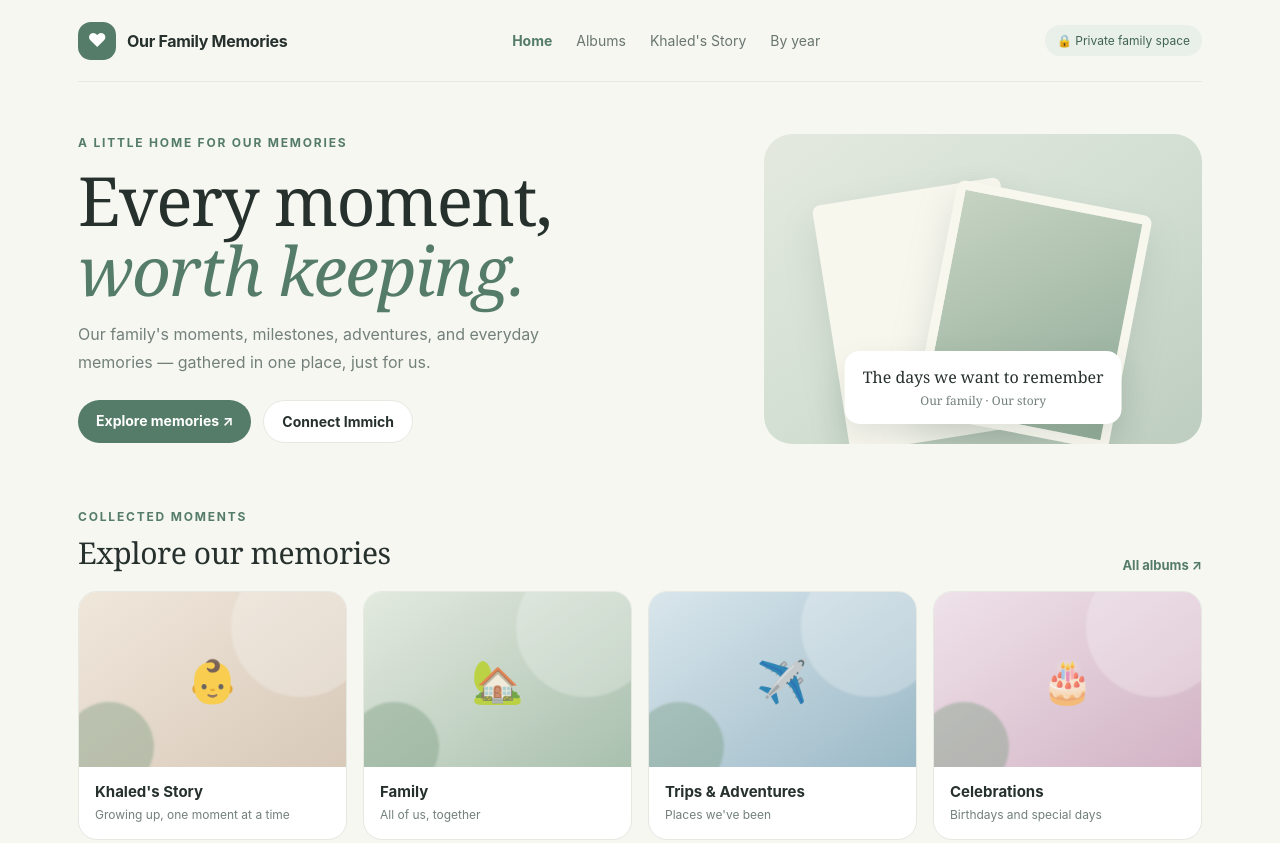
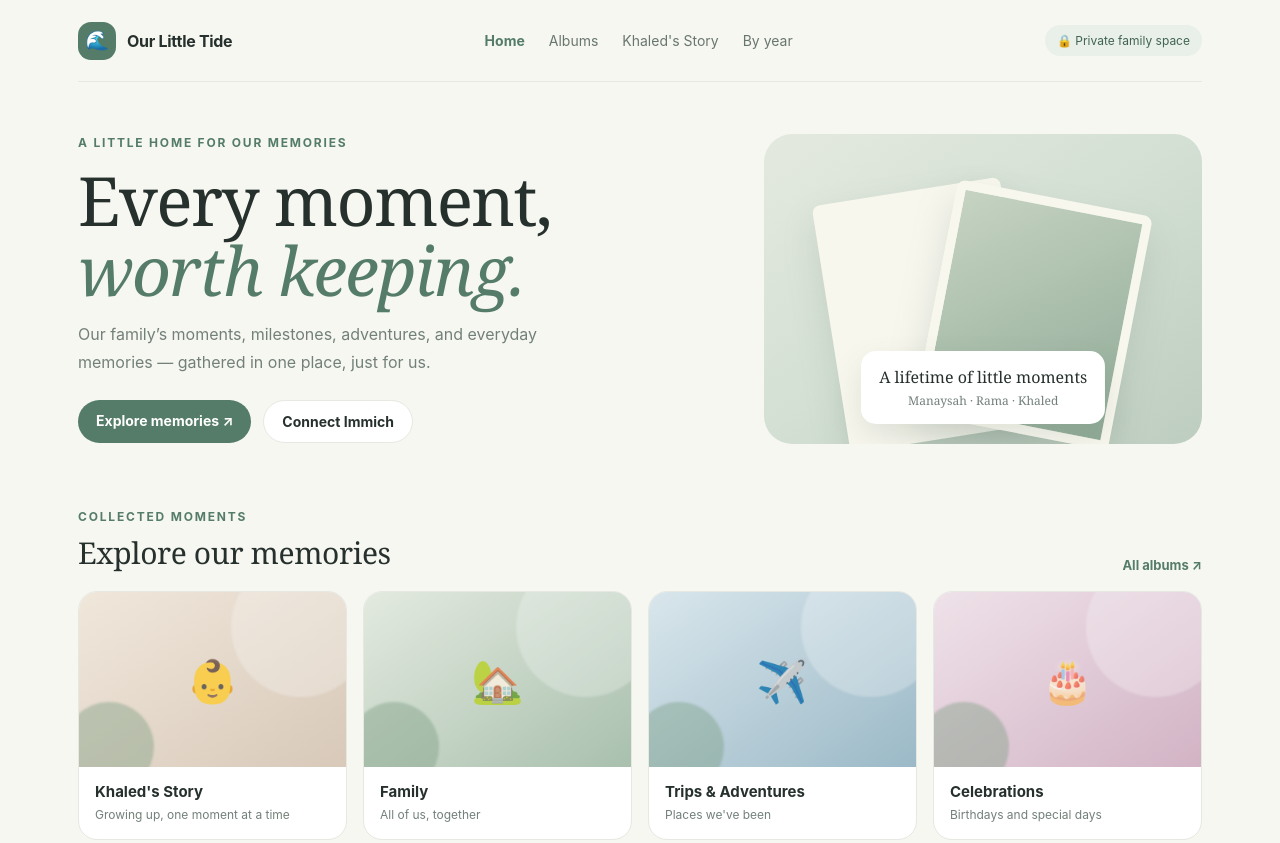
Before and after one commit to manaysah/KhaledApp, a plain HTML site: page index.html in a window 1280 px wide. Shown: the top 843 px of the page. Drawn offline with Linux system fonts and the light colour scheme.

Commit message:
Rebrand family website to Our Little Tide

```diff
--- a/index.html
+++ b/index.html
@@ -4,7 +4,7 @@
 <meta charset="utf-8">
 <meta name="viewport" content="width=device-width, initial-scale=1">
 <meta name="robots" content="noindex,nofollow,noarchive">
-<title>Our Family Memories</title>
+<title>Our Little Tide — A lifetime of little moments.</title>
 <style>
 :root{--ink:#26302d;--muted:#73807a;--paper:#f7f7f2;--card:#fff;--line:#e5e9e2;--accent:#547c68;--accent2:#e9f0e9;--radius:22px;}
 *{box-sizing:border-box}body{margin:0;background:var(--paper);color:var(--ink);font-family:Inter,ui-sans-serif,system-ui,-apple-system,BlinkMacSystemFont,"Segoe UI",sans-serif}
@@ -21,14 +21,14 @@ footer{margin-top:50px;border-top:1px solid var(--line);padding-top:20px;display
 <body>
 <div class="shell">
 <header>
-  <a class="brand" href="#home"><span class="logo">♥</span><span>Our Family Memories</span></a>
+  <a class="brand" href="#home"><span class="logo" aria-label="Our Little Tide logo">🌊</span><span>Our Little Tide</span></a>
   <nav class="nav" aria-label="Main navigation"><a class="active" href="#home">Home</a><a href="#albums">Albums</a><a href="#khaled">Khaled's Story</a><a href="#years">By year</a></nav>
   <span class="private-pill">🔒 Private family space</span>
 </header>
 <main id="home">
 <section class="hero">
-  <div><div class="eyebrow">A little home for our memories</div><h1>Every moment,<br><em>worth keeping.</em></h1><p>Our family's moments, milestones, adventures, and everyday memories — gathered in one place, just for us.</p><div class="hero-actions"><a class="btn primary" href="#albums">Explore memories ↗</a><button class="btn secondary" onclick="showToast('Immich connection will be added in the next build.')">Connect Immich</button></div></div>
-  <div class="hero-art" aria-label="Decorative family memory artwork"><div class="hero-note">The days we want to remember<small>Our family · Our story</small></div></div>
+  <div><div class="eyebrow">A little home for our memories</div><h1>Every moment,<br><em>worth keeping.</em></h1><p>Our family’s moments, milestones, adventures, and everyday memories — gathered in one place, just for us.</p><div class="hero-actions"><a class="btn primary" href="#albums">Explore memories ↗</a><button class="btn secondary" onclick="showToast('Immich connection will be added in the next build.')">Connect Immich</button></div></div>
+  <div class="hero-art" aria-label="Decorative family memory artwork"><div class="hero-note">A lifetime of little moments<small>Manaysah · Rama · Khaled</small></div></div>
 </section>
 <section id="albums"><div class="section-head"><div><div class="eyebrow">Collected moments</div><h2>Explore our memories</h2></div><a class="view" href="#albums" onclick="showToast('Album browsing will connect to Immich.')">All albums ↗</a></div>
 <div class="cards">
@@ -41,7 +41,7 @@ footer{margin-top:50px;border-top:1px solid var(--line);padding-top:20px;display
 <div class="quick-grid"><div class="quick"><div class="icon">🌱</div><div><strong>Little beginnings</strong><span>First days & tiny milestones</span></div></div><div class="quick"><div class="icon">🧸</div><div><strong>Growing & discovering</strong><span>Play, laughter, new things</span></div></div><div class="quick"><div class="icon">✨</div><div><strong>Favorite moments</strong><span>Memories we want close</span></div></div></div></section>
 <section id="years" class="timeline"><div><div class="eyebrow">A look back</div><h2>Memories, year by year</h2><p>Jump into a year and revisit the moments that made it special.</p></div><div class="year-buttons"><button onclick="showToast('Year view will load from Immich once connected.')">2026</button><button onclick="showToast('Year view will load from Immich once connected.')">2025</button><button onclick="showToast('Older years will appear as your library is connected.')">Older</button></div></section>
 </main>
-<footer><span>Made for our family, and our memories.</span><span>Private by design · Immich-powered (connection pending)</span></footer>
+<footer><span>Our Little Tide · A lifetime of little moments.</span><span>Private by design · Immich-powered (connection pending)</span></footer>
 </div>
 <div class="toast" id="toast" role="status" aria-live="polite"></div>
 <script>
```
